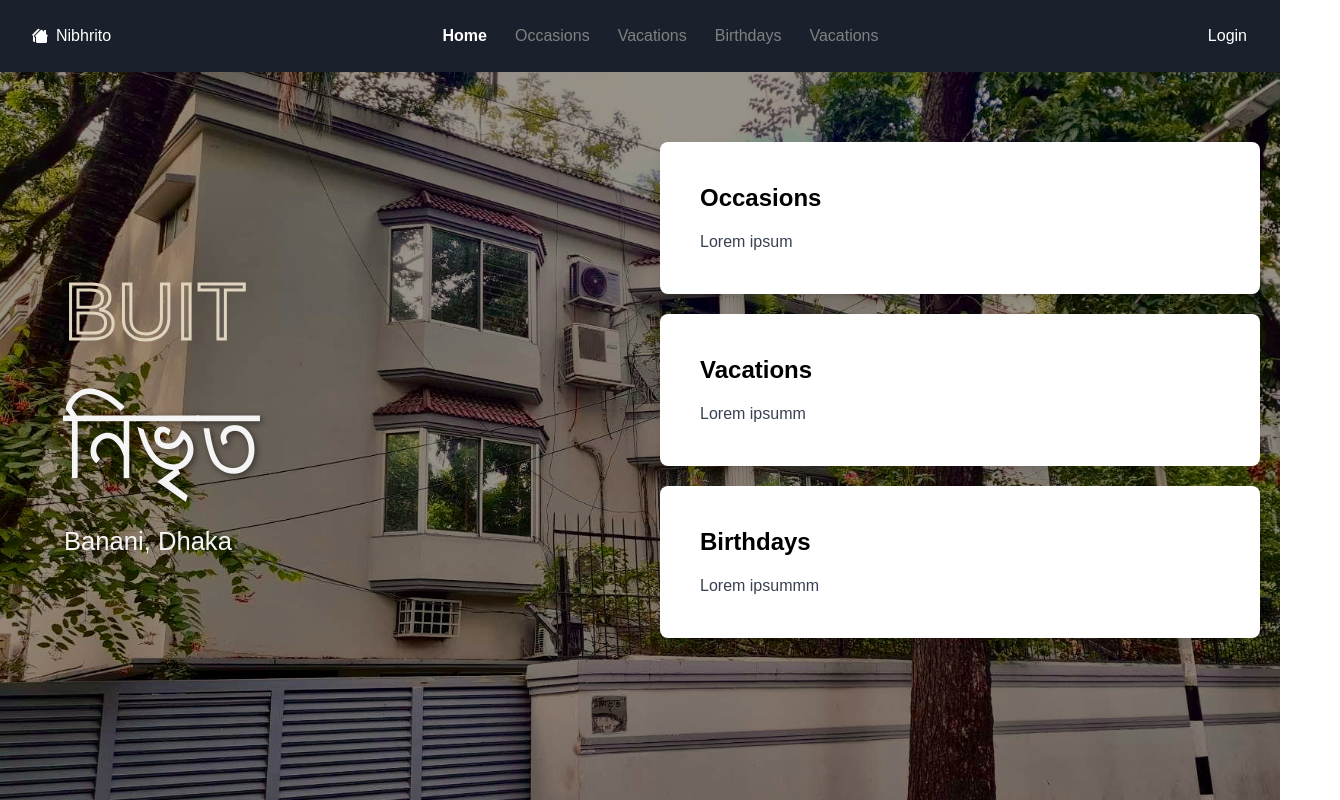
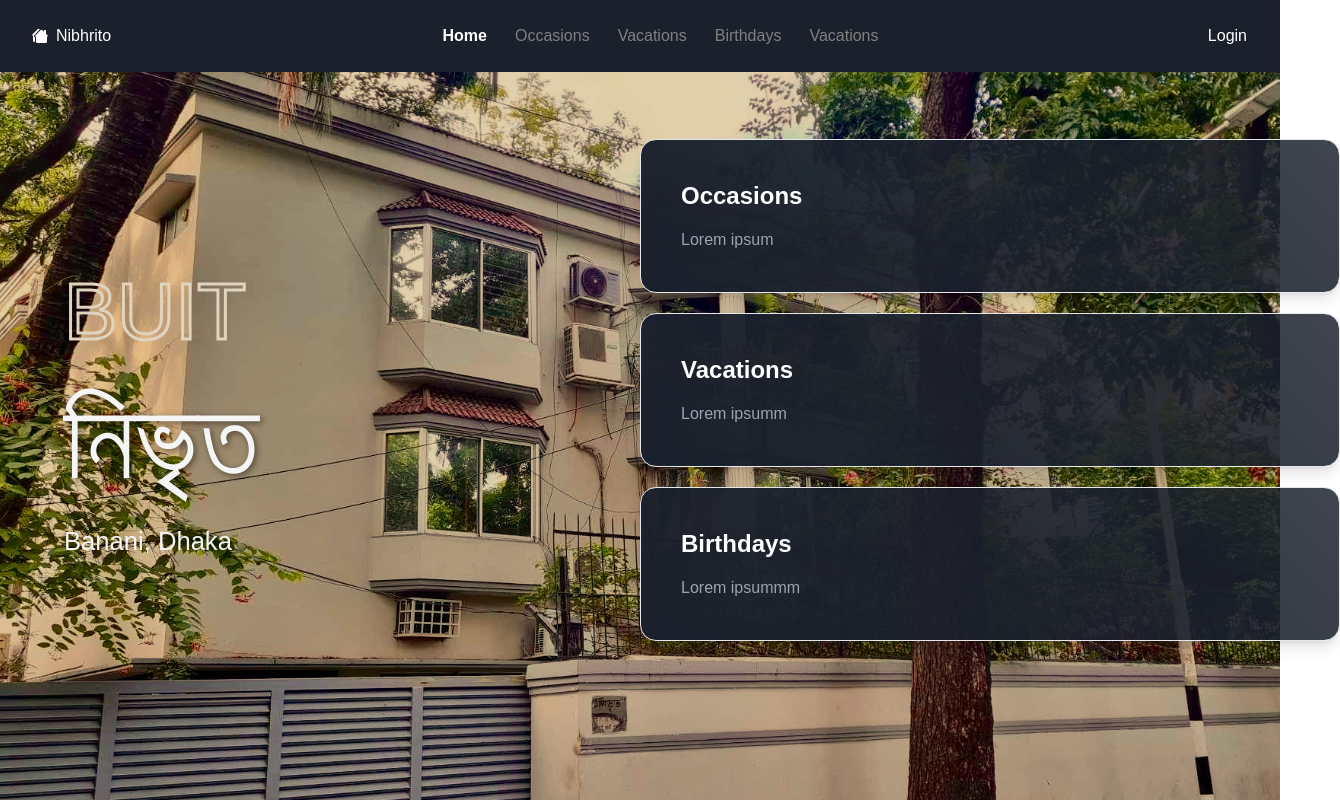
Before and after one commit to IshmamDC217/BUIT-ChobiGhor, a Next.js app: page / in a window 1280 px wide. Shown: the whole page, 1340 px wide, since content can reach past the window. Built offline with nearby package versions, Linux system fonts and the light colour scheme.

Commit message:
Styled cards

```diff
--- a/components/Homepage.tsx
+++ b/components/Homepage.tsx
@@ -2,7 +2,7 @@ import React from 'react';
 
 const Homepage: React.FC = () => {
   return (
-    <div className="flex">
+    <section className="flex homeShapes">
       <div className="w-1/2">
         <div className="pageWrap">
           <div className="famcontainer">
@@ -18,24 +18,24 @@ const Homepage: React.FC = () => {
         </div>
       </div>
 
-      <div className="w-2/3 flex justify-center items-center">
+      <div className="eventcard w-2/3 flex justify-center items-center">
         <div className="flex flex-col items-end">
-          <div className="card bg-white shadow-lg rounded-lg w-[600px] p-10 mb-5" style={{ zIndex: 1 }}>
+          <div className="card bg-white shadow-lg rounded-2xl w-[700px] border text-white p-10 mb-5" style={{ zIndex: 1 }}>
             <h4 className="text-2xl font-bold mb-4">Occasions</h4>
-            <p className="text-gray-700">Lorem ipsum</p>
+            <p className="text-gray-400">Lorem ipsum</p>
           </div>
-          <div className="card bg-white shadow-lg rounded-lg w-[600px] p-10 mb-5" style={{ zIndex: 1 }}>
+          <div className="card bg-white shadow-lg rounded-2xl w-[700px] border text-white p-10 mb-5" style={{ zIndex: 1 }}>
             <h4 className="text-2xl font-bold mb-4">Vacations</h4>
-            <p className="text-gray-700">Lorem ipsumm</p>
+            <p className="text-gray-400">Lorem ipsumm</p>
           </div>
-          <div className="card bg-white shadow-lg rounded-lg w-[600px] p-10 mb-5" style={{ zIndex: 1 }}>
+          <div className="card bg-white shadow-lg rounded-2xl w-[700px] border text-white p-10 mb-5" style={{ zIndex: 1 }}>
             <h4 className="text-2xl font-bold mb-4">Birthdays</h4>
-            <p className="text-gray-700">Lorem ipsummm</p>
+            <p className="text-gray-400">Lorem ipsummm</p>
           </div>
 
         </div>
       </div>
-    </div>
+    </section>
   );
 };
 
--- a/styles/globals.css
+++ b/styles/globals.css
@@ -114,6 +114,29 @@ header {
 }
 
 .backgroundTint {
-  background-color: rgba(48, 39, 20, 0.5);
+  /* Light dramatic tint */
+  /* background-color: rgba(48, 39, 20, 0.5); */
+
+  /* Bright Sepia */
+  background-color: rgba(196, 162, 91, 0.5);
   background-blend-mode: multiply;
 }
+
+@media (max-width: 500px) {
+  .eventcard {
+      display: none;
+  }
+}
+
+.card {
+  transition: transform 0.3s ease;
+  background: linear-gradient(45deg, #1a202c, #1a202cd5)
+}
+
+.eventcard {
+  border-radius: 80%;
+}
+
+.card:hover {
+  transform: scale(1.1);
+}
```
